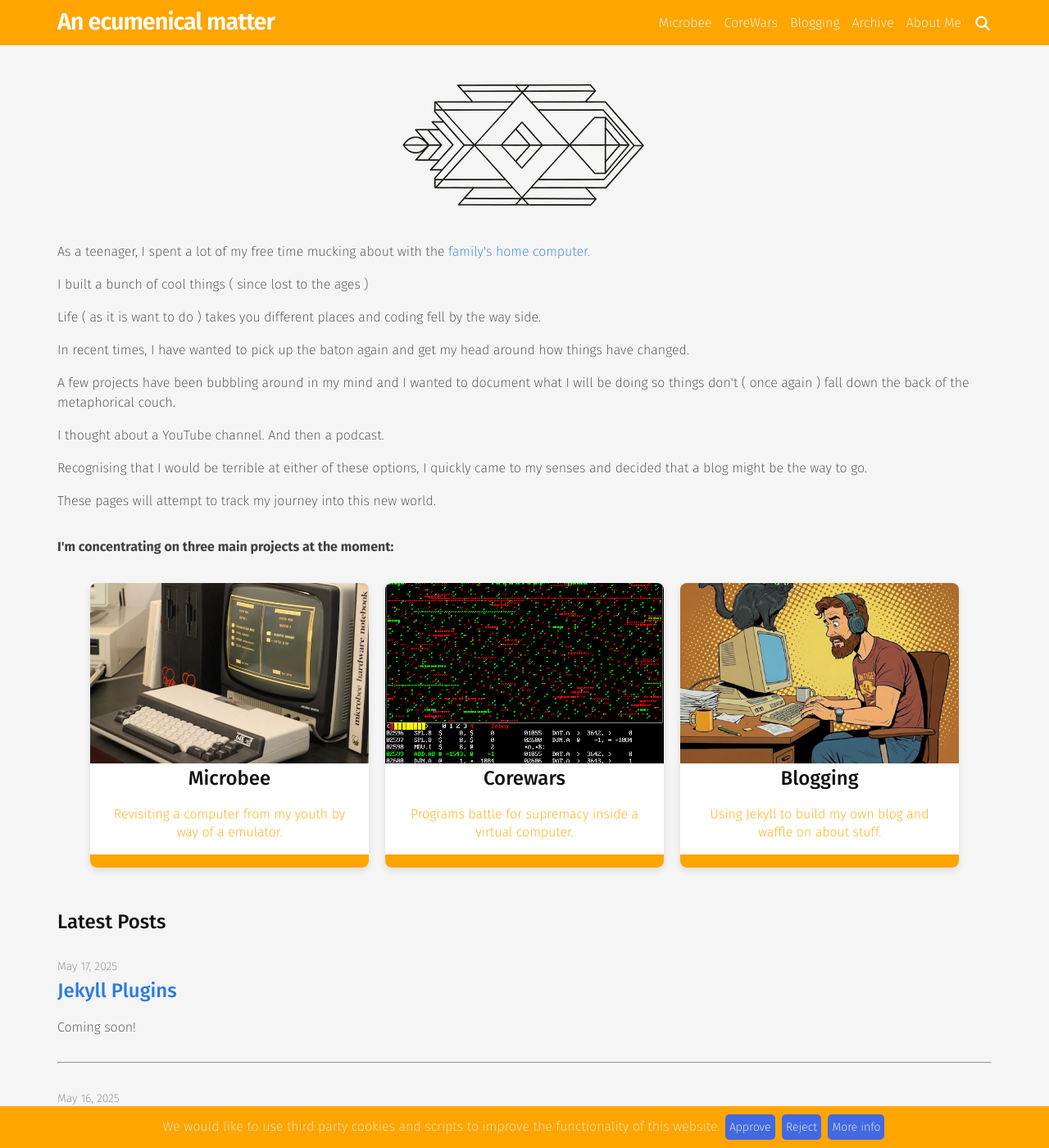
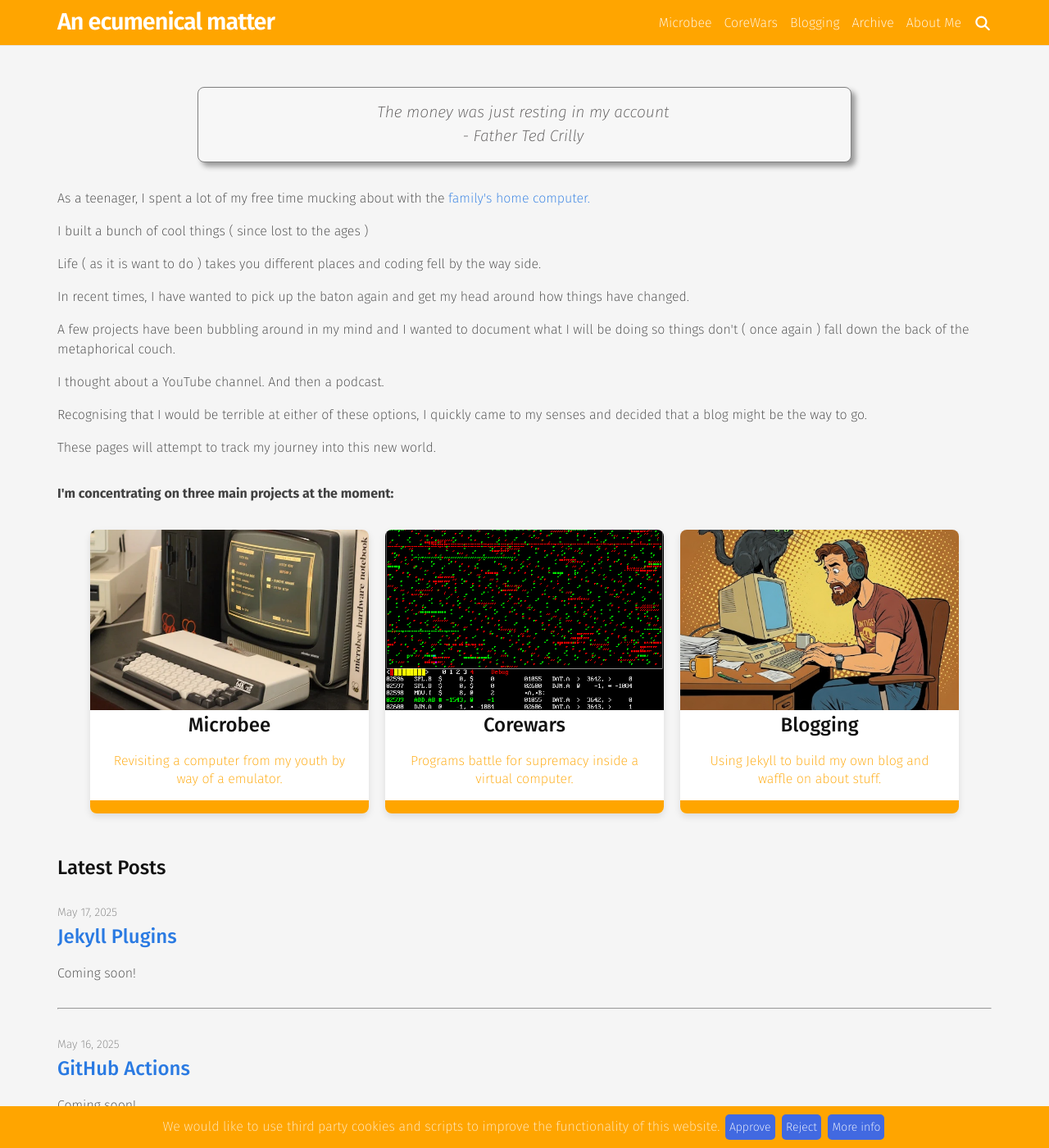
Before and after one commit to fatherdougalmaguire/fatherdougalmaguire.github.io, a Jekyll site: the page built from index.html, in a window 1280 px wide and 1400 px high. Shown: the whole window at 82% size. Built offline with Jekyll 4.4.1, drawn with Linux system fonts in a browser that asks for light colours; the list of posts is cut into pages by our own code.

Commit message:
changes chapter ornament to qoutation

```diff
--- a/_sass/minima/custom-styles.scss
+++ b/_sass/minima/custom-styles.scss
@@ -1,5 +1,27 @@
 // Placeholder to allow defining custom styles that override everything else.
 // (Use `_sass/minima/custom-variables.scss` to override variable defaults)
+
+.quote {
+  background: #f7f7f7;
+  border: thin gray solid;
+  border-radius: 8px;
+  box-shadow: 5px 5px 6px #999;
+  color: #5d5b5b;
+  line-height: 1.5;
+  margin-top: 1rem;
+  margin-left: auto;
+  margin-right: auto;
+  margin-bottom: 2rem;
+  padding-bottom: 1rem;
+  padding-left: 1rem;
+  padding-right: 1.2rem;
+  padding-top: 1rem;
+  position: relative;
+  quotes: '\201c' '\201d';
+  width: 70%;  /* space for the quotes */
+  text-align: center;
+  text-indent: 0;
+}
 
 .callout
 {
@@ -186,7 +208,7 @@
 }
 
 .card-bar {
-    background-color : $banner-background ! important;
+    background-color : $banner-background;
     height:1em;
     position:relative;
     //top: 10px;
--- a/index.html
+++ b/index.html
@@ -14,7 +14,7 @@ toc: false
 ---
 <script src="/assets/js/jquery-3.7.1.min.js"></script>
 <!--<img src="/assets/images/Gemini_Generated_Image_aafutuaafutuaafu.jpg">-->
-<div align="center"><img src="/assets/images/Gemini_Generated_Image_6rmpvz6rmpvz6rmp.png"></div>
+<div class="quote" ><big><i>The money was just resting in my account<br> - Father Ted Crilly</i></big></div>
 <div style="margin-top:2em;margin-bottom:1em;">
 As a teenager, I spent a lot of my free time mucking about with the <a href="projects/microbee/">family's home computer.</a>
 </div>
```
Also changed, not shown: 10 other files.
